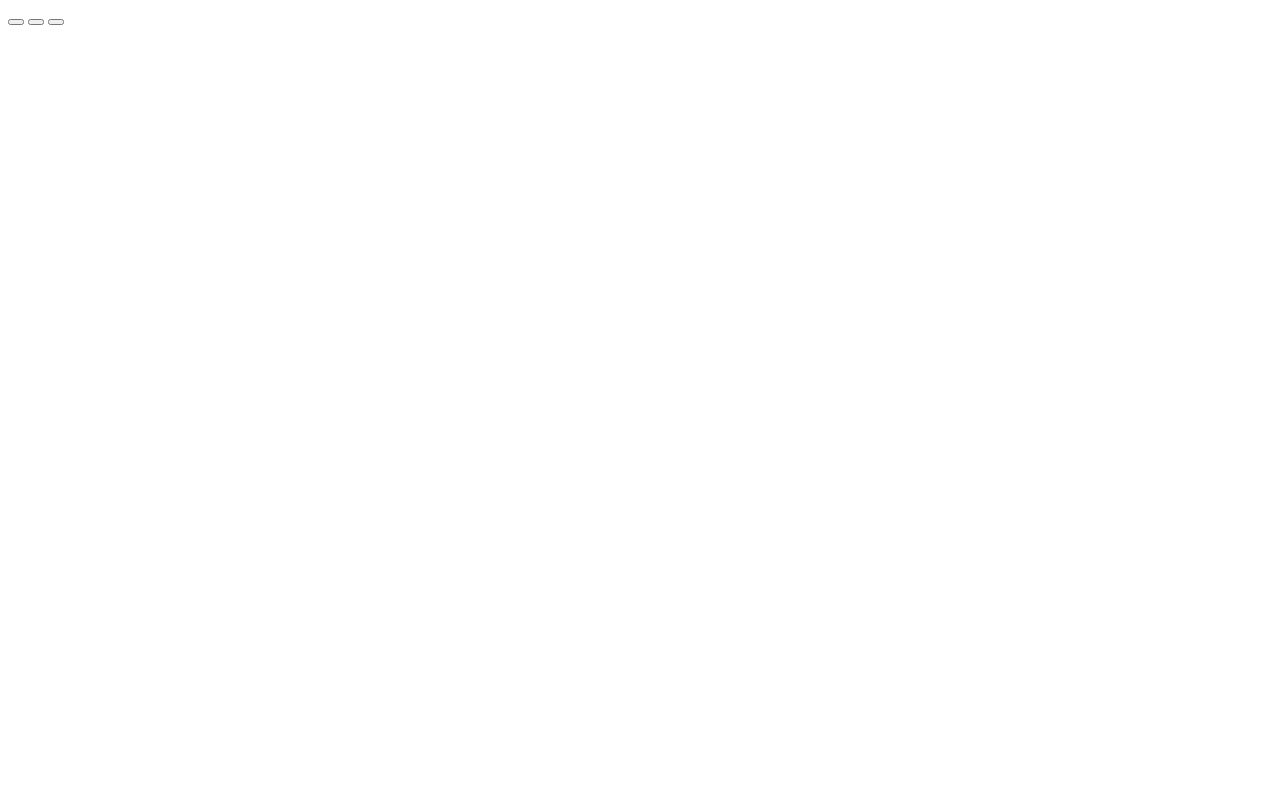
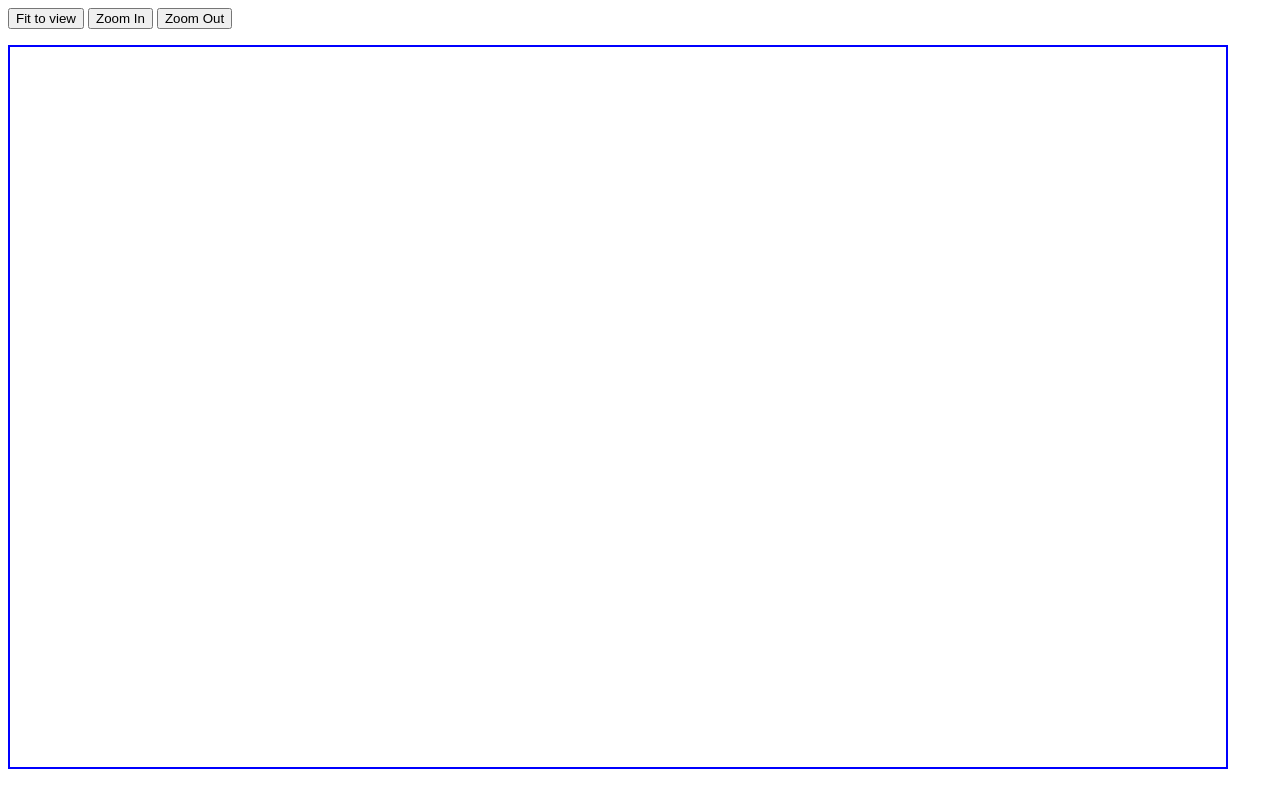
Before and after one commit to pappurohit99/xy-prototype, a plain HTML site: page index.html in a window 1280 px wide. Drawn offline with Linux system fonts and the light colour scheme.

Commit message:
Build layout and add resize event handler for canvas

```diff
--- a/index.html
+++ b/index.html
@@ -1,18 +1,23 @@
 <!DOCTYPE html>
 <html lang="en">
+
 <head>
     <meta charset="UTF-8">
     <title>XY Prototype</title>
-    <script src="./main.js" defer></script>
+    <link rel="stylesheet" href="./styles.css">
+    <script src="./main.js" defer>
+    </script>
 </head>
+
 <body>
     <div id="toolbar">
-        <button id="fitToView"></button>
-        <button id="zoom-in"></button>
-        <button id="zoom-out"></button>
+        <button id="fitToView">Fit to view</button>
+        <button id="zoom-in">Zoom In</button>
+        <button id="zoom-out">Zoom Out</button>
     </div>
     <div id="plot-container">
         <canvas id="plot"></canvas>
     </div>
 </body>
+
 </html>
--- a/main.js
+++ b/main.js
@@ -0,0 +1,14 @@
+// @ts-check
+'use strict';
+
+window.onload = resizeCanvas;
+window.onresize = resizeCanvas;
+
+function resizeCanvas() {
+    const canvas = document.getElementById('plot');
+    if (canvas instanceof HTMLCanvasElement && canvas.parentElement) {
+        const { width, height } = window.getComputedStyle(canvas.parentElement);
+        canvas.width = parseInt(width, 10);
+        canvas.height = parseInt(height, 10);
+    }
+}
--- a/styles.css
+++ b/styles.css
@@ -0,0 +1,18 @@
+body {
+    display: flex;
+    flex-direction: column;
+    width: 100vw;
+    height: 100vh;
+    gap: 16px;
+}
+
+#plot-container {
+    width: 95%;
+    height: 90%;
+    border: 2px solid blue;
+}
+
+#plot {
+    width: 100%;
+    height: 100%;
+}
```
